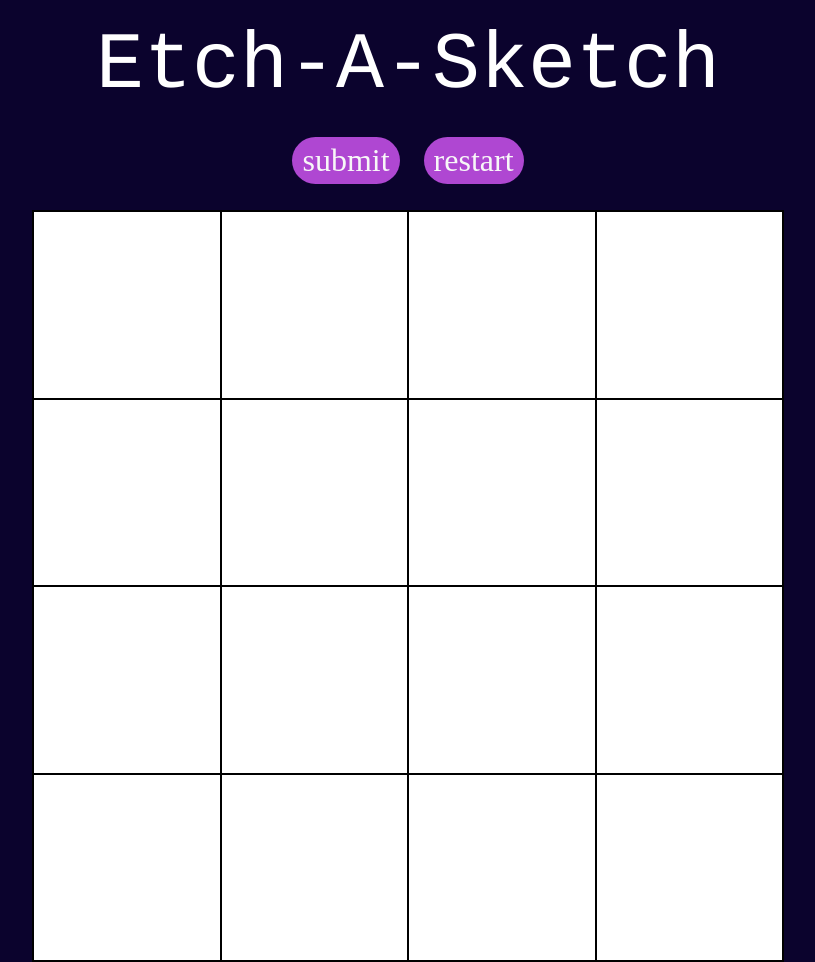
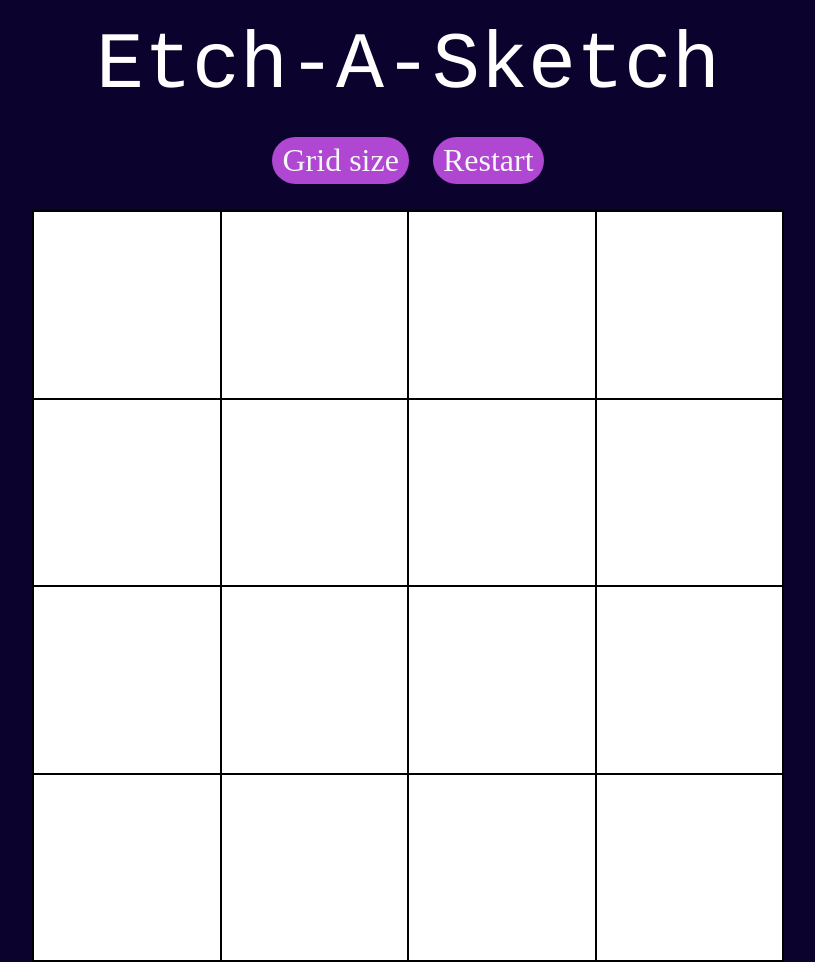
Before and after one commit to abhijithgoodboi/etch-a-sketch, a plain HTML site: page index.html in a window 1280 px wide. Shown: the whole page, without its empty margins (232-1047 px from the left). Drawn offline with Linux system fonts and the light colour scheme; a web font is replaced by a local one.

Commit message:
buttons name changed

```diff
--- a/index.html
+++ b/index.html
@@ -12,8 +12,8 @@
       Etch-A-Sketch
     </div>
     <div class="buttons">
-      <button id="choice">submit</button>
-      <button id="restart">restart</button>
+      <button id="choice">Grid size</button>
+      <button id="restart">Restart</button>
     </div>
     <div id="container">
 
```
